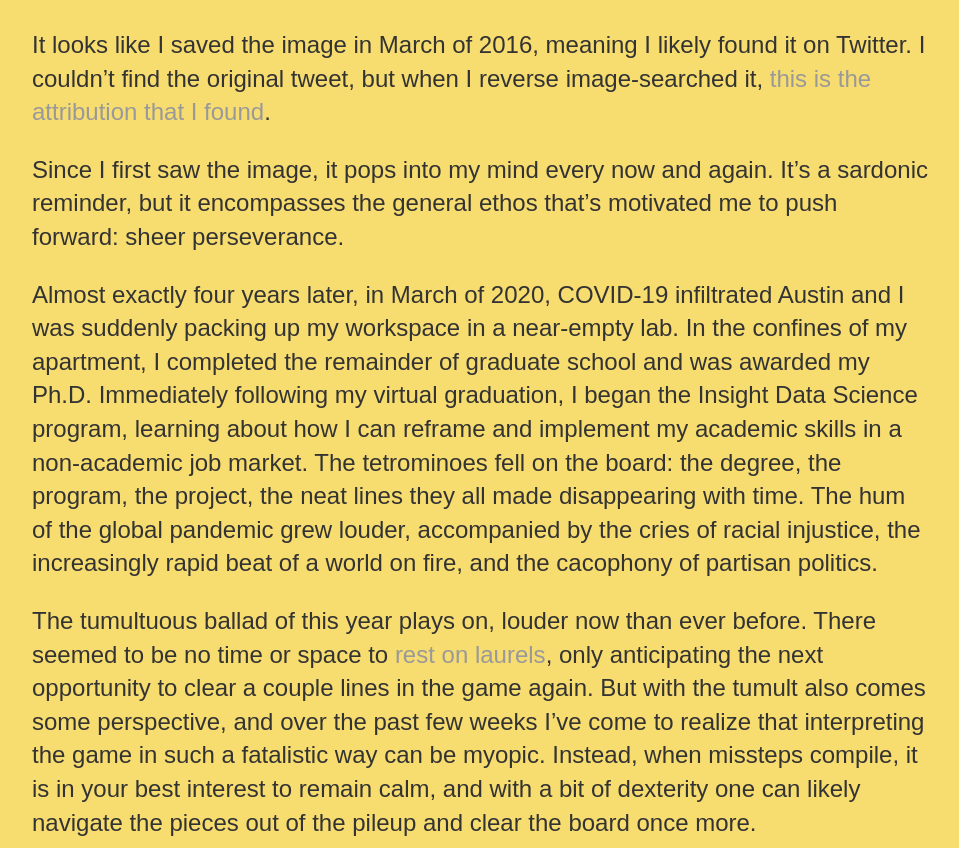
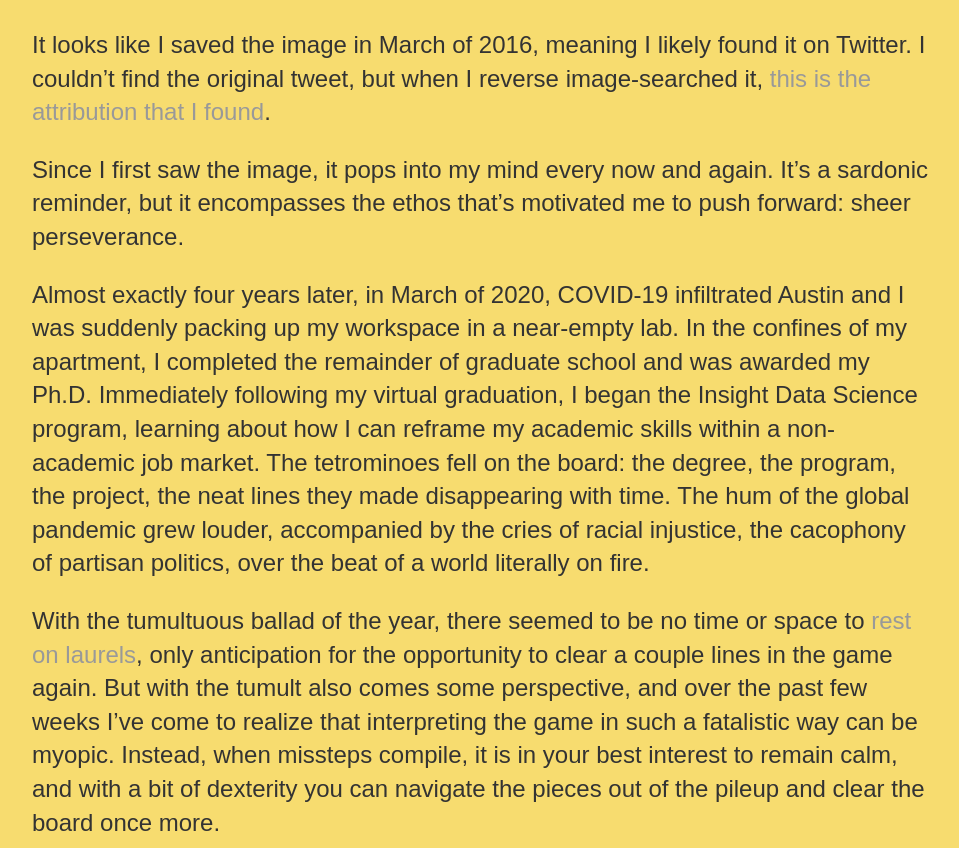
Before and after one commit to athpud/athpud.github.io, a Jekyll site: the page built from _posts/2020-09-29-athula-pandemic_phd.md, in a window 1280 px wide and 1400 px high, scrolled down 563 px, cut to the strip 104-952 px from the top of the window. Shown: the whole strip, without its empty margins (160-1119 px from the left). Built offline with Jekyll 4.4.1, drawn with Linux system fonts in a browser that asks for light colours; some of the changed text lies outside the part shown.

Commit message:
Update 2020-09-29-athula-pandemic_phd.md

```diff
--- a/_posts/2020-09-29-athula-pandemic_phd.md
+++ b/_posts/2020-09-29-athula-pandemic_phd.md
@@ -10,17 +10,17 @@
 
 It looks like I saved the image in March of 2016, meaning I likely found it on Twitter. I couldn’t find the original tweet, but when I reverse image-searched it, <a href="https://quoteinvestigator.com/2013/06/30/tetris-lesson/" target="_blank">this is the attribution that I found</a>.
 
-Since I first saw the image, it pops into my mind every now and again. It’s a sardonic reminder, but it encompasses the general ethos that’s motivated me to push forward: sheer perseverance.
+Since I first saw the image, it pops into my mind every now and again. It’s a sardonic reminder, but it encompasses the ethos that’s motivated me to push forward: sheer perseverance.
 
-Almost exactly four years later, in March of 2020, COVID-19 infiltrated Austin and I was suddenly packing up my workspace in a near-empty lab. In the confines of my apartment, I completed the remainder of graduate school and was awarded my Ph.D. Immediately following my virtual graduation, I began the Insight Data Science program, learning about how I can reframe and implement my academic skills in a non-academic job market. The tetrominoes fell on the board: the degree, the program, the project, the neat lines they all made disappearing with time. The hum of the global pandemic grew louder, accompanied by the cries of racial injustice, the increasingly rapid beat of a world on fire, and the cacophony of partisan politics.
+Almost exactly four years later, in March of 2020, COVID-19 infiltrated Austin and I was suddenly packing up my workspace in a near-empty lab. In the confines of my apartment, I completed the remainder of graduate school and was awarded my Ph.D. Immediately following my virtual graduation, I began the Insight Data Science program, learning about how I can reframe my academic skills within a non-academic job market. The tetrominoes fell on the board: the degree, the program, the project, the neat lines they made disappearing with time. The hum of the global pandemic grew louder, accompanied by the cries of racial injustice, the cacophony of partisan politics, over the beat of a world literally on fire.
 
-The tumultuous ballad of this year plays on, louder now than ever before. There seemed to be no time or space to <a href="https://idioms.thefreedictionary.com/rest+on+laurels" target="_blank">rest on laurels</a>, only anticipating the next opportunity to clear a couple lines in the game again. But with the tumult also comes some perspective, and over the past few weeks I’ve come to realize that interpreting the game in such a fatalistic way can be myopic. Instead, when missteps compile, it is in your best interest to remain calm, and with a bit of dexterity one can likely navigate the pieces out of the pileup and clear the board once more.
+With the tumultuous ballad of the year, there seemed to be no time or space to <a href="https://idioms.thefreedictionary.com/rest+on+laurels" target="_blank">rest on laurels</a>, only anticipation for the opportunity to clear a couple lines in the game again. But with the tumult also comes some perspective, and over the past few weeks I’ve come to realize that interpreting the game in such a fatalistic way can be myopic. Instead, when missteps compile, it is in your best interest to remain calm, and with a bit of dexterity you can navigate the pieces out of the pileup and clear the board once more.
 
-Moving forward, I want to incorporate this realization. On the wall of my desk was a string of letters that spelled out “PERSEVERANCE.” Here I am taking it down on that fateful March morning, smiling with the naivety of that spring.
+Moving forward, I want to incorporate this realization. On the wall above my desk in the lab was a string of letters that spelled out “PERSEVERANCE.” Here I am taking it down on that fateful March morning, smiling with the naivety of that spring.
 
 <img src="https://live.staticflickr.com/65535/50399518682_cd68c7f6b2_z.jpg" width="640" height="480">
 
-To replace it, now in a corner of my apartment, I have now strung up a different set of letters, spelling out “OPTIMISM.” I want to punctuate my life with experience and knowledge, and not feel so indebted to my accomplishments to demarcate progress.
+To replace it, now in a corner of my apartment, I have strung up a different set of letters, spelling out “OPTIMISM.” I want to punctuate my life with experience and knowledge, and not feel so indebted to my accomplishments to demarcate progress.
 
 <img src="https://live.staticflickr.com/65535/50398667688_087204a3b9_z.jpg" width="640" height="480">
 
```
